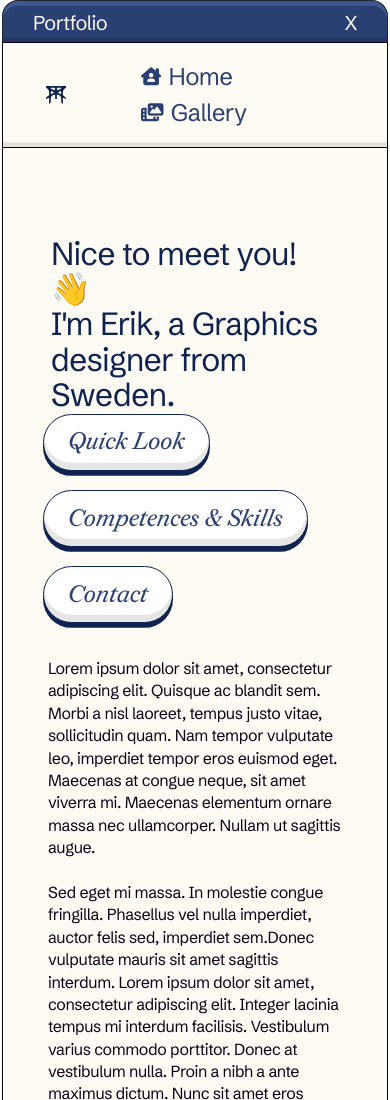
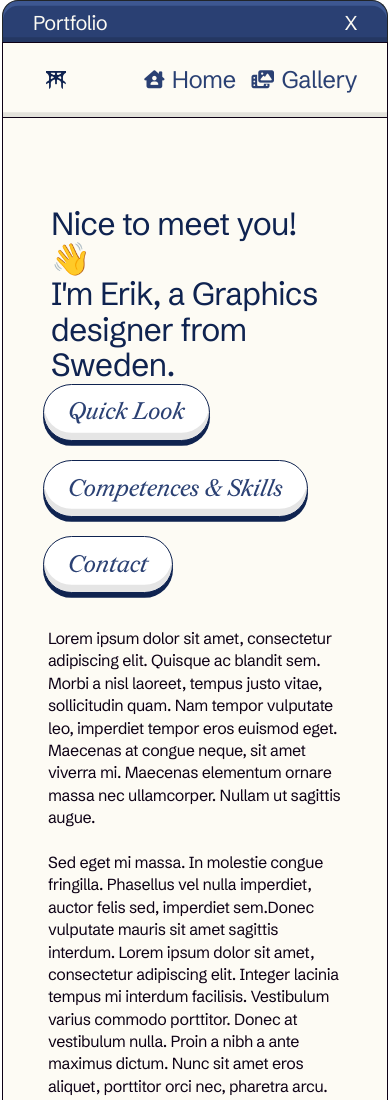
Before and after one commit to erikkesten/erikkes, a plain HTML site: page index.html in a window 390 px wide. Shown: the top 1100 px of the page. Drawn offline with nearby package versions, Linux system fonts and the light colour scheme; a web font is replaced by a local one.

Commit message:
fixed last

```diff
--- a/main.css
+++ b/main.css
@@ -602,7 +602,7 @@ padding-left: 1rem;
 }
 
 .nav a{
-  margin-left:2rem;
+  margin-left:3rem;
 }
 
 .nav i{
@@ -1470,12 +1470,17 @@ uncomment this part if you haven't added this code anywhere else
   }
 
   .nav{
-    padding-right: 0.25rem;
-    padding-left: 0.25rem;
+    padding-right: 0rem;
+    padding-left: 0rem;
+  }
+
+  .nav a{
+    margin-left:1rem;
   }
 
   a{
     font-size: 1.5rem;
+
   }
 
   p{
```
